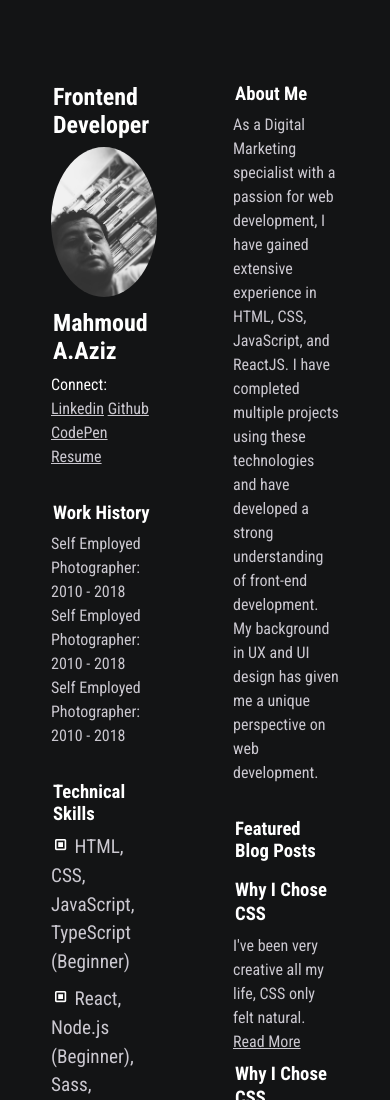
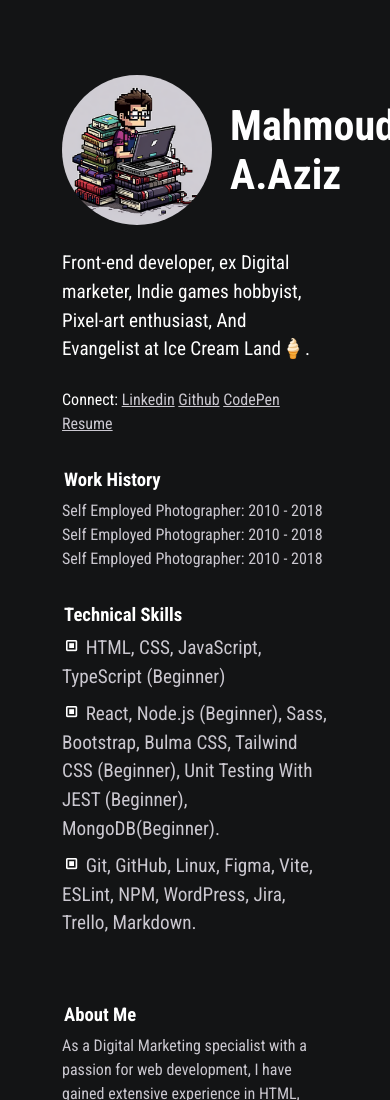
Before and after one commit to FairyPenguin/FairyPenguin.github.io, a plain HTML site: page index.html in a window 390 px wide. Shown: the top 1100 px of the page. Drawn offline with nearby package versions, Linux system fonts and the light colour scheme.

Commit message:
Add new profile img& Update Links & Fix some responsive issues

```diff
--- a/index.html
+++ b/index.html
@@ -37,18 +37,29 @@
 
       <div class="right-side-wrapper">
         <section class="hero">
-          <h1 class="title">Frontend Developer</h1>
-          <img src="./images/IMG_4280.JPG" alt="" />
+          <div class="title-container">
+            <img src="./images/Mahmoud_A_Aziz.png" alt="" />
 
-          <h2>Mahmoud A.Aziz</h2>
+            <h1 class="title">Mahmoud A.Aziz</h1>
+          </div>
+
+          <p class="short-bio">
+            Front-end developer, ex Digital marketer, Indie games hobbyist,
+            Pixel-art enthusiast, And Evangelist at Ice Cream Land🍦.
+          </p>
 
           <!-- <div class="social-links"> -->
           <p>
             Connect:
-            <a href="#">Linkedin</a>
-            <a href="#">Github</a>
-            <a href="#">CodePen</a>
-            <a href="#">Resume</a>
+            <a
+              target="_blank"
+              href="https://www.linkedin.com/in/m-abd-aziz/
+            "
+              >Linkedin</a
+            >
+            <a target="_blank" href="https://github.com/FairyPenguin">Github</a>
+            <a target="_blank" href="#">CodePen</a>
+            <a target="_blank" href="#">Resume</a>
           </p>
           <!-- </div> -->
         </section>
--- a/style.css
+++ b/style.css
@@ -88,6 +88,23 @@ li {
   /* box-sizing: content-box; */
 }
 
+.title-container {
+  display: flex;
+  align-items: center;
+  gap: 1rem;
+  margin-bottom: 1.5rem;
+}
+
+.title {
+  font-size: 42px;
+}
+
+.short-bio {
+  /* font-size: 20px; */
+  margin-bottom: 1.5rem;
+  font-size: 1.2rem;
+}
+
 .about-me p,
 .work-history p,
 .skills ul li,
@@ -105,3 +122,13 @@ a {
 a:hover {
   color: var(--main-link-color);
 }
+
+@media only screen and (max-width: 900px) {
+  .main-container,
+  .right-side-wrapper,
+  .left-side-wrapper {
+    width: 90%;
+    flex-direction: column;
+    justify-content: center;
+  }
+}
```
Also changed, not shown: images/Mahmoud_A_Aziz.png (added).
